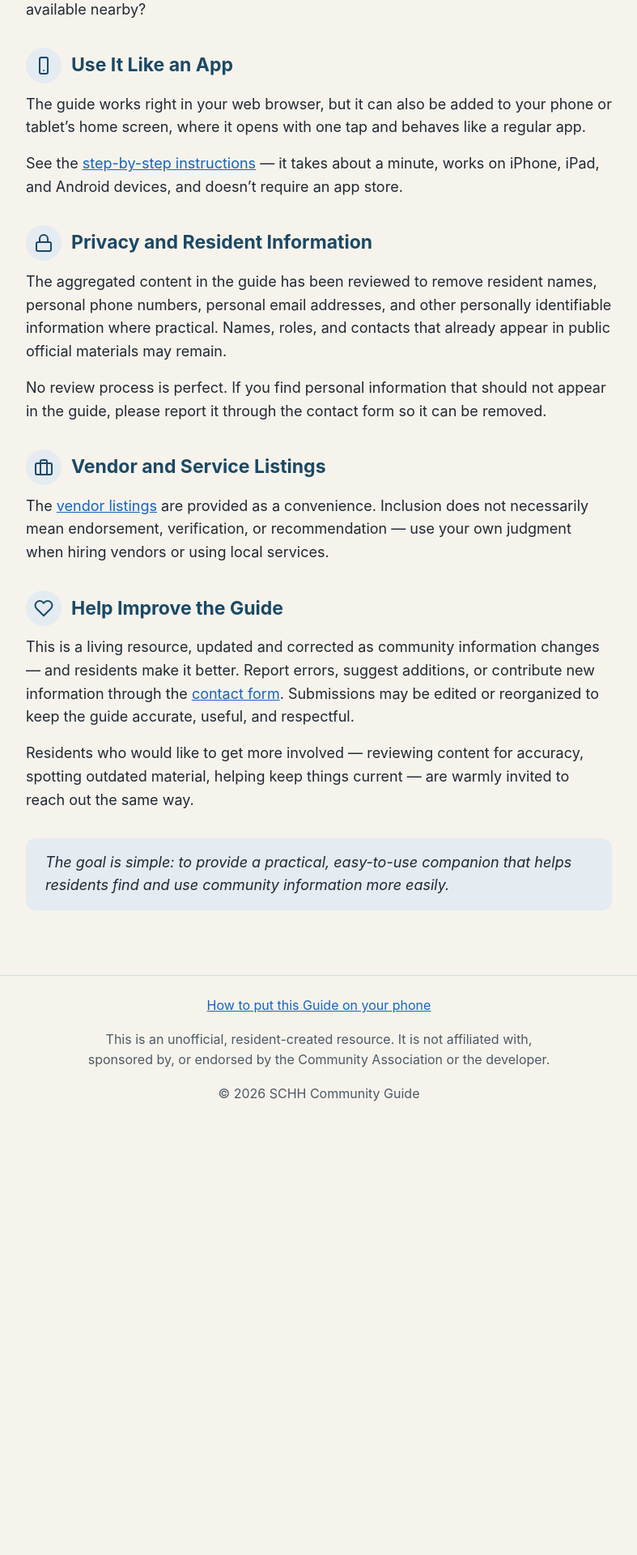
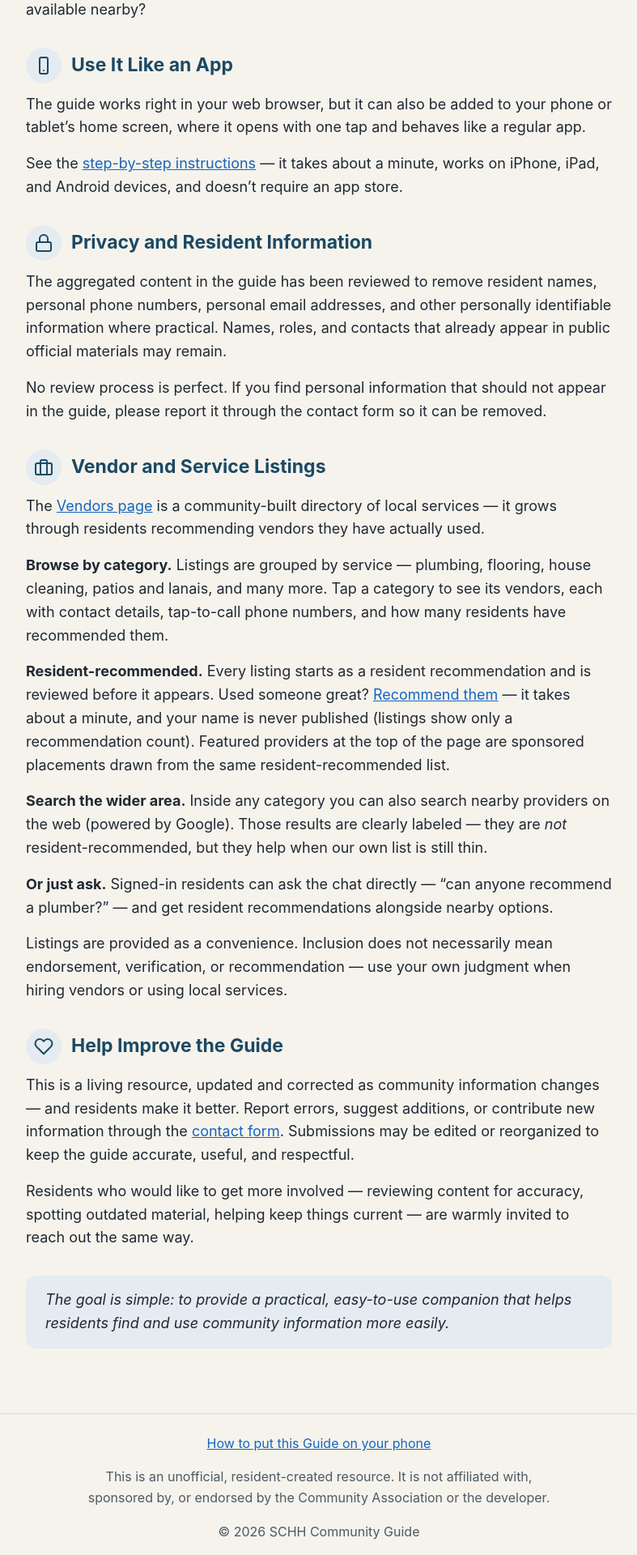
Before and after one commit to rsnyder/schh-info, a Jekyll site: the page built from about/index.html, in a window 1280 px wide. Shown: the part 1475-3395 px from the top of the page at 81% size, without its empty margins (246-1033 px from the left). Built offline with Jekyll 4.4.1, drawn with Linux system fonts in a browser that asks for light colours.

Commit message:
About page: full Vendors feature description, deep-linkable sections
The vendors section now explains category browsing, the resident
recommendation flow (name never published), the labeled Google web
search, featured placements, and the chat path. Every about section
gains an anchor id (schh.info/about/#vendors etc.) for shareable links.

Co-Authored-By: Claude Fable 5 <noreply@anthropic.com>

```diff
--- a/_data/about.yml
+++ b/_data/about.yml
@@ -13,6 +13,7 @@ intro: |-
 sections:
   - icon: shield
     heading: "Independent and Unofficial"
+    anchor: unofficial
     body: |-
       The SCHH Community Guide is independently created and maintained by residents. It is not an official Community Association website and is not sponsored, endorsed, approved, or managed by the Association, the developer, or any affiliated entity. The name, and references to official materials, are used only to help residents find relevant information — not to imply official status.
 
@@ -20,6 +21,7 @@ sections:
 
   - icon: folder-open
     heading: "What the Guide Includes"
+    anchor: whats-included
     body: |-
       The guide draws from a growing collection of community-related materials: public website content, available resident documents, newsletters, SunSations issues, Association announcements, forms, emails, SCTV content, and other community resources. It also covers the surrounding area, local services, and vendor listings from both residents and outside providers.
 
@@ -27,6 +29,7 @@ sections:
 
   - icon: comments
     heading: "AI-Supported Search and Chat"
+    anchor: chat
     body: |-
       The chat is a helpful search and discovery tool, not a final authority. AI-generated answers may be incomplete, outdated, or imperfect — review the cited source materials for anything important.
 
@@ -36,6 +39,7 @@ sections:
 
   - icon: smartphone
     heading: "Use It Like an App"
+    anchor: install
     body: |-
       The guide works right in your web browser, but it can also be added to your phone or tablet's home screen, where it opens with one tap and behaves like a regular app.
 
@@ -43,6 +47,7 @@ sections:
 
   - icon: lock
     heading: "Privacy and Resident Information"
+    anchor: privacy
     body: |-
       The aggregated content in the guide has been reviewed to remove resident names, personal phone numbers, personal email addresses, and other personally identifiable information where practical. Names, roles, and contacts that already appear in public official materials may remain.
 
@@ -50,11 +55,23 @@ sections:
 
   - icon: briefcase
     heading: "Vendor and Service Listings"
+    anchor: vendors
     body: |-
-      The [vendor listings](/vendors/) are provided as a convenience. Inclusion does not necessarily mean endorsement, verification, or recommendation — use your own judgment when hiring vendors or using local services.
+      The [Vendors page](/vendors/) is a community-built directory of local services — it grows through residents recommending vendors they have actually used.
+
+      **Browse by category.** Listings are grouped by service — plumbing, flooring, house cleaning, patios and lanais, and many more. Tap a category to see its vendors, each with contact details, tap-to-call phone numbers, and how many residents have recommended them.
+
+      **Resident-recommended.** Every listing starts as a resident recommendation and is reviewed before it appears. Used someone great? [Recommend them](https://chat.schh.info/recommend-vendor.html) — it takes about a minute, and your name is never published (listings show only a recommendation count). Featured providers at the top of the page are sponsored placements drawn from the same resident-recommended list.
+
+      **Search the wider area.** Inside any category you can also search nearby providers on the web (powered by Google). Those results are clearly labeled — they are *not* resident-recommended, but they help when our own list is still thin.
+
+      **Or just ask.** Signed-in residents can ask the chat directly — "can anyone recommend a plumber?" — and get resident recommendations alongside nearby options.
+
+      Listings are provided as a convenience. Inclusion does not necessarily mean endorsement, verification, or recommendation — use your own judgment when hiring vendors or using local services.
 
   - icon: heart
     heading: "Help Improve the Guide"
+    anchor: contribute
     body: |-
       This is a living resource, updated and corrected as community information changes — and residents make it better. Report errors, suggest additions, or contribute new information through the [contact form](/contact/). Submissions may be edited or reorganized to keep the guide accurate, useful, and respectful.
 
--- a/about/index.html
+++ b/about/index.html
@@ -13,7 +13,7 @@ title: About
     </div>
 
     {% for section in site.data.about.sections %}
-    <section class="section-block">
+    <section class="section-block"{% if section.anchor %} id="{{ section.anchor }}"{% endif %}>
         <h2 class="section-heading">
             <span class="icon-badge">{% include icon.html name=section.icon %}</span>
             <span>{{ section.heading }}</span>
--- a/css/app.css
+++ b/css/app.css
@@ -358,6 +358,7 @@ img, svg { max-width: 100%; }
 .cat-card .cat-name { font-weight: 700; }
 .cat-card .cat-count { color: var(--color-muted); font-size: .88em; }
 .cat-back-line { margin-bottom: var(--space-3); }
+.section-block[id] { scroll-margin-top: var(--space-4); }  /* deep-linked anchors */
 .nearby-offer {
   border-top: 1px dashed var(--color-line);
   margin-top: var(--space-5); padding-top: var(--space-4);
```
